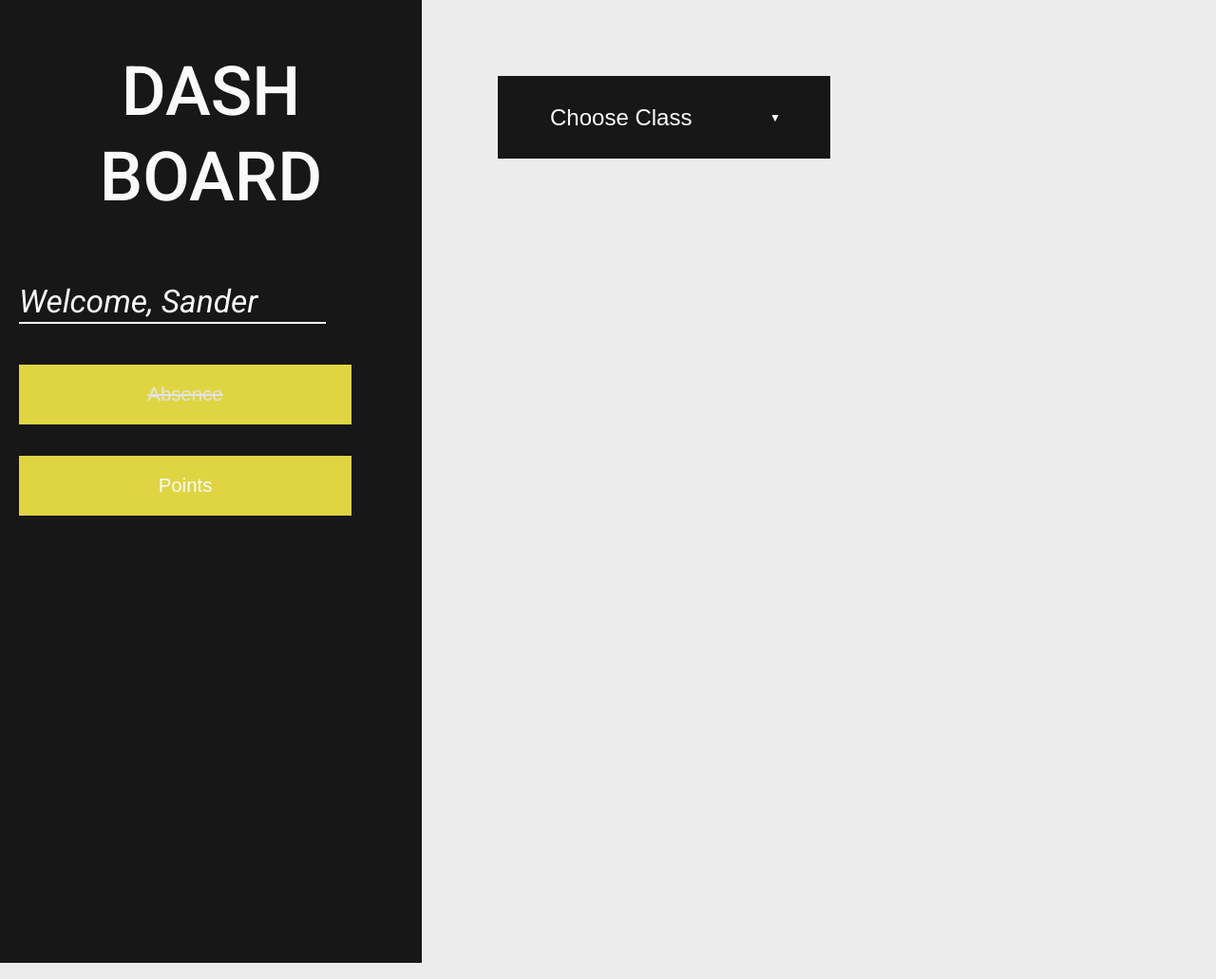
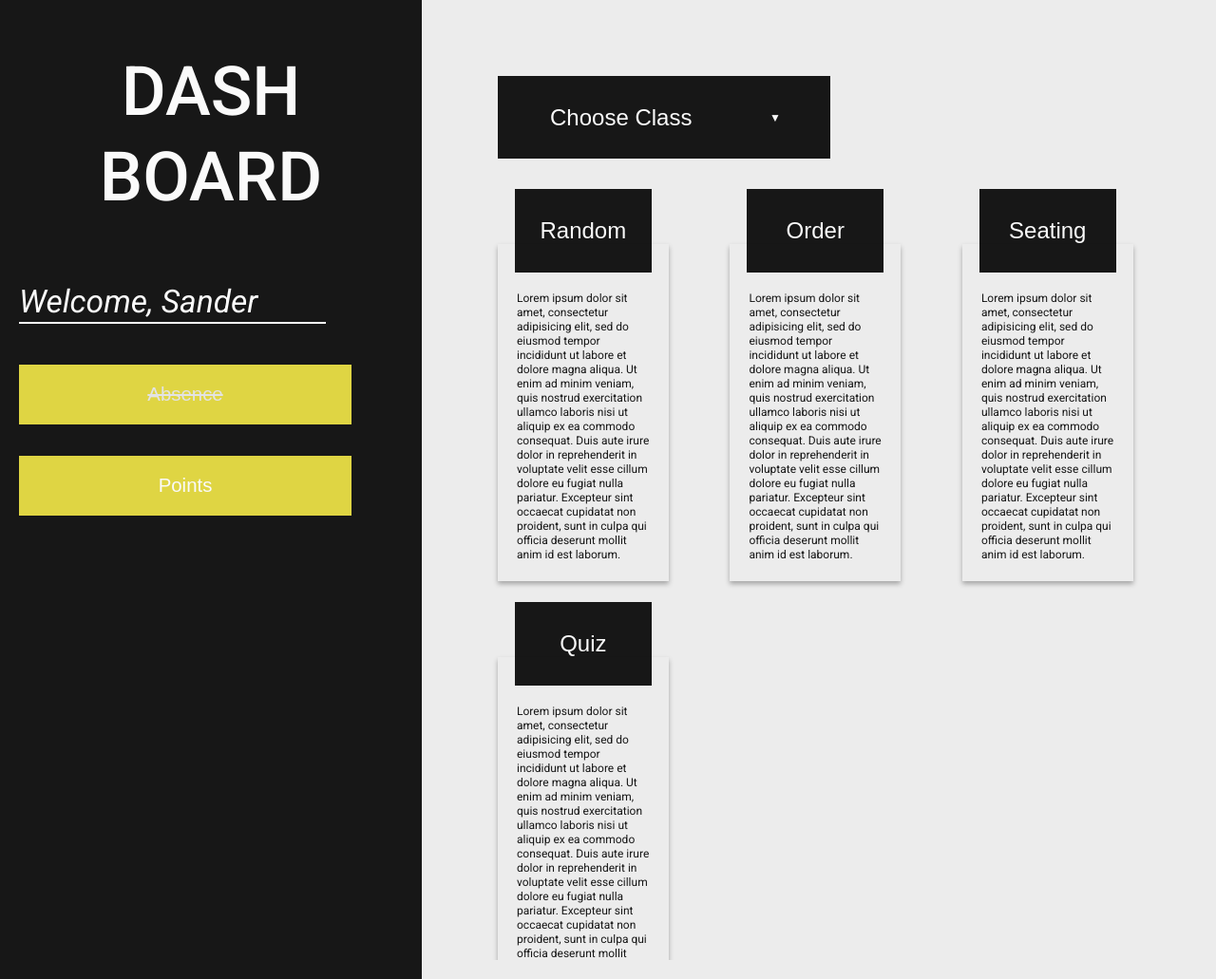
Before and after one commit to SanderGodard/genus, a PHP site: page / in a window 1280 px wide. Shown: the part 66-1097 px from the top of the page at 95% size. Run offline with PHP 8.4, Linux system fonts and the light colour scheme.

Commit message:
Noe jallafiks sånn at at modes er halvveis optimiized

```diff
--- a/css/main.css
+++ b/css/main.css
@@ -377,7 +377,7 @@ button option[value="0"], select option[value="0"] {
 main {
   grid-area: main;
   background-color: #ECECEC;
-  padding: 80px;
+  padding: 80px 80px 20px;
   height: 100%;
   width: 100%;
   -webkit-box-flex: 1;
@@ -391,5 +391,66 @@ main button, main select {
   background-color: #171717;
   border: 0px solid #171717;
 }
+main .modes {
+  width: calc(100% + 6vh);
+  display: -webkit-box;
+  display: -ms-flexbox;
+  display: flex;
+  margin: auto 0;
+  margin: 2vh -3vh 0px -3vh;
+  -webkit-box-align: center;
+      -ms-flex-align: center;
+          align-items: center;
+  -webkit-box-orient: horizontal;
+  -webkit-box-direction: normal;
+      -ms-flex-flow: row wrap;
+          flex-flow: row wrap;
+  height: calc(100vh - (66px + 80px + 0px + 30px + 2vh + 30px + (2em*1.25)));
+  overflow-y: auto;
+}
+main .modes div {
+  padding: 1vh 3vh;
+  display: -webkit-inline-box;
+  display: -ms-inline-flexbox;
+  display: inline-flex;
+  -webkit-box-orient: vertical;
+  -webkit-box-direction: normal;
+      -ms-flex-flow: column nowrap;
+          flex-flow: column nowrap;
+  -webkit-box-align: center;
+      -ms-flex-align: center;
+          align-items: center;
+  -webkit-box-pack: start;
+      -ms-flex-pack: start;
+          justify-content: flex-start;
+  max-width: 100%;
+  width: 33%;
+  min-width: 33%;
+}
+@media only screen and (max-width: 1025px) {
+  main .modes div {
+    width: 50%;
+  }
+}
+@media only screen and (max-width: 700px) {
+  main .modes div {
+    width: 100%;
+  }
+}
+main .modes div button {
+  min-width: 80%;
+  max-width: 80%;
+  margin: 0;
+  width: 80%;
+}
+main .modes div span {
+  -webkit-box-shadow: 0px 3px 5px rgba(0, 0, 0, 0.3);
+          box-shadow: 0px 3px 5px rgba(0, 0, 0, 0.3);
+  width: 100%;
+  display: inline-block;
+  position: relative;
+  margin-top: -30px;
+  padding: 50px 20px 20px;
+}
 
 /*# sourceMappingURL=main.css.map */
--- a/css/main.sass
+++ b/css/main.sass
@@ -366,7 +366,7 @@ button, select
 main
   grid-area: main
   background-color: $MainBG
-  padding: 80px
+  padding: 80px 80px 20px
   height: 100%
   width: 100%
   flex-grow: 1
@@ -377,3 +377,50 @@ main
     font-size: 2em
     background-color: $SidebarBG
     border: 0px solid $SidebarBG
+
+
+  .modes
+    width: calc(100% + 6vh)
+    display: flex
+    margin: auto 0
+    margin: 2vh -3vh 0px -3vh
+    align-items: center
+    // justify-content: space-between
+    flex-flow: row wrap
+    height: calc(100vh - (66px + 80px + 0px + 30px + 2vh + 30px + (2em*1.25)))
+    overflow-y: auto
+
+    div
+      padding: 1vh 3vh
+      display: inline-flex
+      flex-flow: column nowrap
+      align-items: center
+      justify-content: flex-start
+      max-width: 100%
+      width: 33%
+      min-width: 33%
+      // max-width: 400px
+      // min-width: 250px
+
+      @media #{$Laptop}
+        width: 50%
+
+      @media #{$TabletM}
+        width: 100%
+
+
+      button
+        min-width: 80%
+        max-width: 80%
+        // min-width: calc(250px * 80%)
+        // max-width: calc(400px * 80%)
+        margin: 0
+        width: 80%
+
+      span
+        box-shadow: $Shadow
+        width: 100%
+        display: inline-block
+        position: relative
+        margin-top: -30px
+        padding: 50px 20px 20px
--- a/index.php
+++ b/index.php
@@ -23,7 +23,25 @@
 
 
 		<div class="modes">
+			<div>
+				<button type="button" name="Random">Random</button>
+				<span>Lorem ipsum dolor sit amet, consectetur adipisicing elit, sed do eiusmod tempor incididunt ut labore et dolore magna aliqua. Ut enim ad minim veniam, quis nostrud exercitation ullamco laboris nisi ut aliquip ex ea commodo consequat. Duis aute irure dolor in reprehenderit in voluptate velit esse cillum dolore eu fugiat nulla pariatur. Excepteur sint occaecat cupidatat non proident, sunt in culpa qui officia deserunt mollit anim id est laborum.</span>
+			</div>
 
+			<div>
+				<button type="button" name="Order">Order</button>
+				<span>Lorem ipsum dolor sit amet, consectetur adipisicing elit, sed do eiusmod tempor incididunt ut labore et dolore magna aliqua. Ut enim ad minim veniam, quis nostrud exercitation ullamco laboris nisi ut aliquip ex ea commodo consequat. Duis aute irure dolor in reprehenderit in voluptate velit esse cillum dolore eu fugiat nulla pariatur. Excepteur sint occaecat cupidatat non proident, sunt in culpa qui officia deserunt mollit anim id est laborum.</span>
+			</div>
+
+			<div>
+				<button type="button" name="Seating">Seating</button>
+				<span>Lorem ipsum dolor sit amet, consectetur adipisicing elit, sed do eiusmod tempor incididunt ut labore et dolore magna aliqua. Ut enim ad minim veniam, quis nostrud exercitation ullamco laboris nisi ut aliquip ex ea commodo consequat. Duis aute irure dolor in reprehenderit in voluptate velit esse cillum dolore eu fugiat nulla pariatur. Excepteur sint occaecat cupidatat non proident, sunt in culpa qui officia deserunt mollit anim id est laborum.</span>
+			</div>
+
+			<div>
+				<button type="button" name="Quiz">Quiz</button>
+				<span>Lorem ipsum dolor sit amet, consectetur adipisicing elit, sed do eiusmod tempor incididunt ut labore et dolore magna aliqua. Ut enim ad minim veniam, quis nostrud exercitation ullamco laboris nisi ut aliquip ex ea commodo consequat. Duis aute irure dolor in reprehenderit in voluptate velit esse cillum dolore eu fugiat nulla pariatur. Excepteur sint occaecat cupidatat non proident, sunt in culpa qui officia deserunt mollit anim id est laborum.</span>
+			</div>
 		</div>
 	</main>
 </body>
```
Also changed, not shown: 1 other file.
